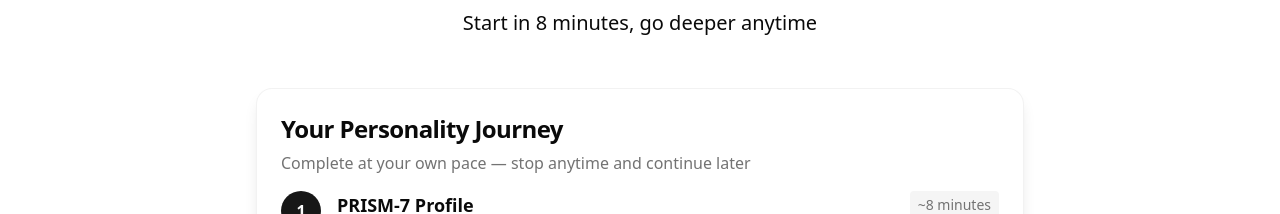
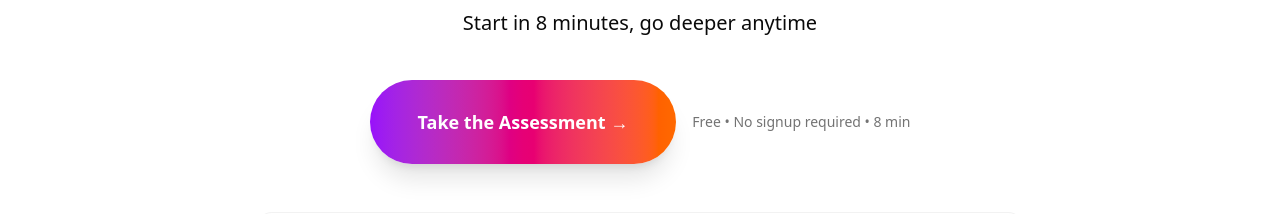
Before and after one commit to dinoa2089/personalitytest, a Next.js app: page /assessment/intro in a window 1280 px wide. Shown: the part 387-601 px from the top of the page. Built offline with nearby package versions, Linux system fonts and the light colour scheme; no server answers.

Commit message:
Add prominent CTA button above the fold on assessment intro page

```diff
--- a/app/assessment/intro/page.tsx
+++ b/app/assessment/intro/page.tsx
@@ -255,6 +255,21 @@ function AssessmentIntroContent() {
                 <br className="hidden sm:block" />
                 <span className="text-foreground font-medium">Your results will be shared with the employer.</span>
               </p>
+
+              {/* Primary CTA for Job Applicants - Above the fold */}
+              <div className="pt-4 flex flex-col sm:flex-row items-center justify-center gap-4">
+                <Button
+                  size="lg"
+                  onClick={() => handleStart("standard")}
+                  disabled={isStarting}
+                  className="text-lg px-12 py-7 h-auto bg-gradient-to-r from-purple-600 via-pink-600 to-orange-500 hover:from-purple-700 hover:via-pink-700 hover:to-orange-600 text-white font-semibold shadow-xl hover:shadow-2xl transition-all duration-300 hover:scale-105 rounded-full"
+                >
+                  {isStarting ? "Starting..." : "Start Assessment →"}
+                </Button>
+                <p className="text-sm text-muted-foreground">
+                  ~19 minutes • Pre-paid by employer
+                </p>
+              </div>
             </div>
           )}
 
@@ -271,6 +286,21 @@ function AssessmentIntroContent() {
                 <br className="hidden sm:block" />
                 <span className="text-foreground font-medium">Start in 8 minutes, go deeper anytime</span>
               </p>
+
+              {/* Primary CTA - Above the fold */}
+              <div className="pt-4 flex flex-col sm:flex-row items-center justify-center gap-4">
+                <Button
+                  size="lg"
+                  onClick={() => handleStart("standard")}
+                  disabled={isStarting}
+                  className="text-lg px-12 py-7 h-auto bg-gradient-to-r from-purple-600 via-pink-600 to-orange-500 hover:from-purple-700 hover:via-pink-700 hover:to-orange-600 text-white font-semibold shadow-xl hover:shadow-2xl transition-all duration-300 hover:scale-105 rounded-full"
+                >
+                  {isStarting ? "Starting..." : "Take the Assessment →"}
+                </Button>
+                <p className="text-sm text-muted-foreground">
+                  Free • No signup required • 8 min
+                </p>
+              </div>
             </div>
           )}
 
```
